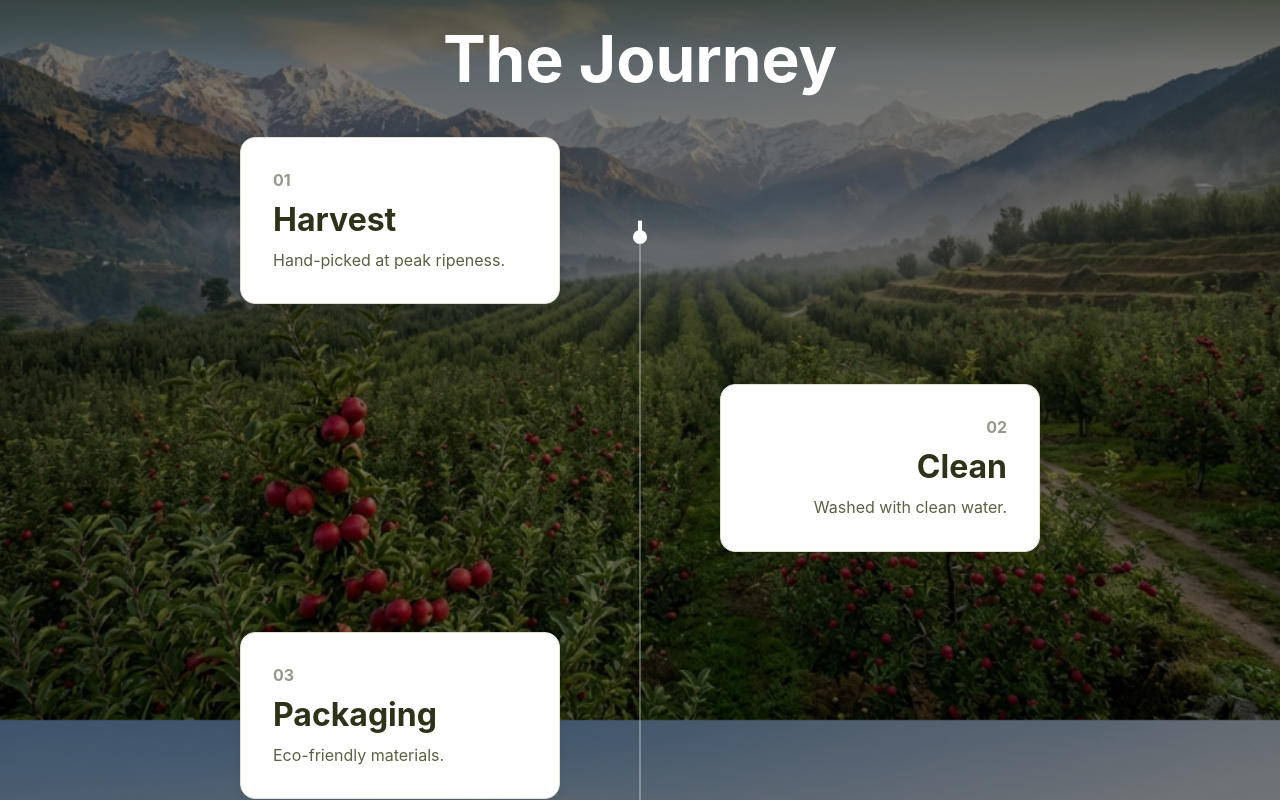
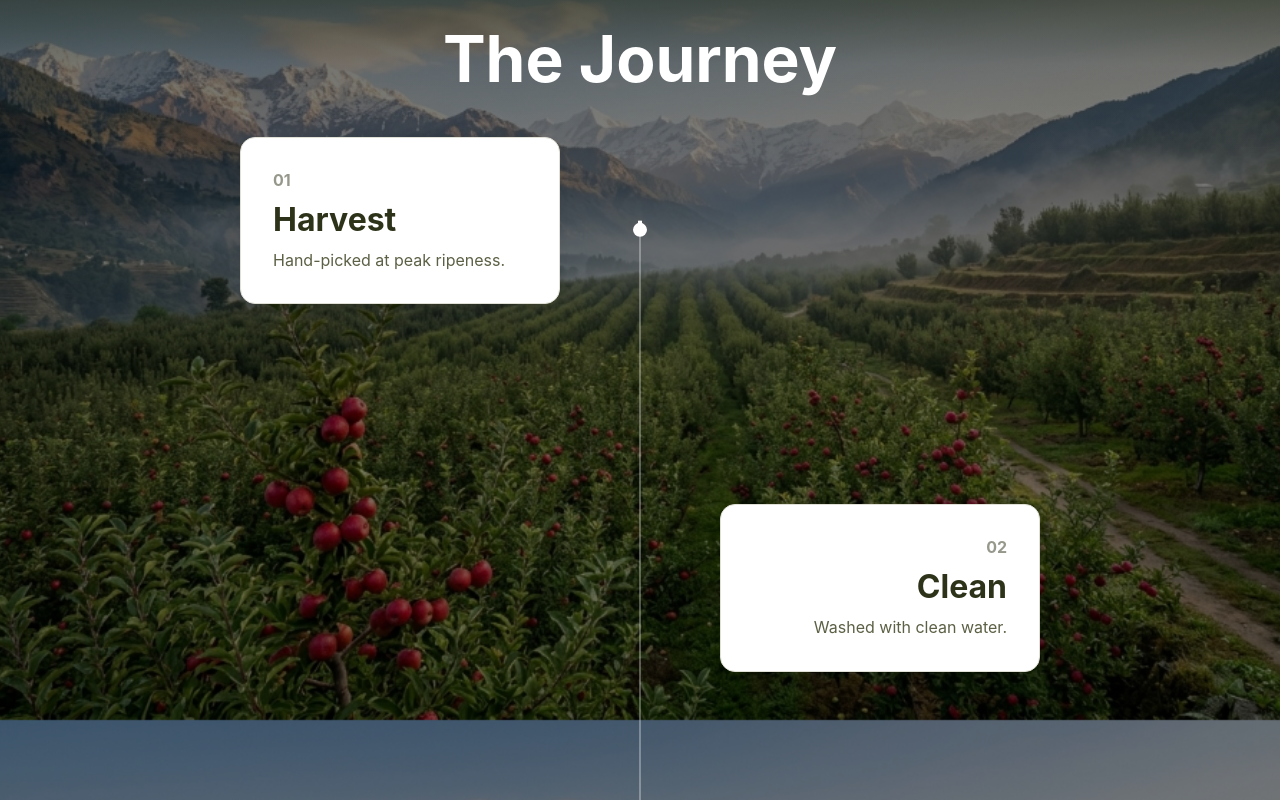
Before and after one commit to orchidsbsr-png/google-anti-gravity, a React (Vite) app: page /farm-fresh in a window 1280 px wide. Shown: the part 5560-6360 px from the top of the page. Built offline with nearby package versions, Linux system fonts and the light colour scheme; no server answers; the database is empty; a web font is replaced by a local one.

Commit message:
fix(ui): decrease scroll speed for journey section by expanding section height and scrub smooth value

```diff
--- a/src/components/Process.jsx
+++ b/src/components/Process.jsx
@@ -67,7 +67,7 @@ export default function Process() {
                 trigger: sectionRef.current,
                 start: "top center",
                 end: "bottom center",
-                scrub: 1,
+                scrub: 2,
             }
         });
 
@@ -105,7 +105,7 @@ export default function Process() {
 
             <h2 style={{ fontSize: '4rem', color: '#fff', marginBottom: '5vh' }}>The Journey</h2>
 
-            <div ref={containerRef} style={{ position: 'relative', width: '100%', maxWidth: '800px', paddingBottom: '100px' }}>
+            <div ref={containerRef} style={{ position: 'relative', width: '100%', maxWidth: '800px', paddingBottom: '200px' }}>
                 {/* SVG Path Container */}
                 <svg style={{ position: 'absolute', left: '50%', transform: 'translateX(-50%)', top: 0, height: '100%', width: '200px', zIndex: 0, pointerEvents: 'none', overflow: 'visible' }}>
                     <path
@@ -138,7 +138,7 @@ export default function Process() {
                         style={{
                             display: 'flex',
                             justifyContent: index % 2 === 0 ? 'flex-start' : 'flex-end',
-                            marginBottom: index === steps.length - 1 ? '0' : '80px', // Reduced spacing
+                            marginBottom: index === steps.length - 1 ? '0' : '200px', // Increased from 80px to slow down scroll
                             width: '100%',
                             position: 'relative',
                             zIndex: 1
```
